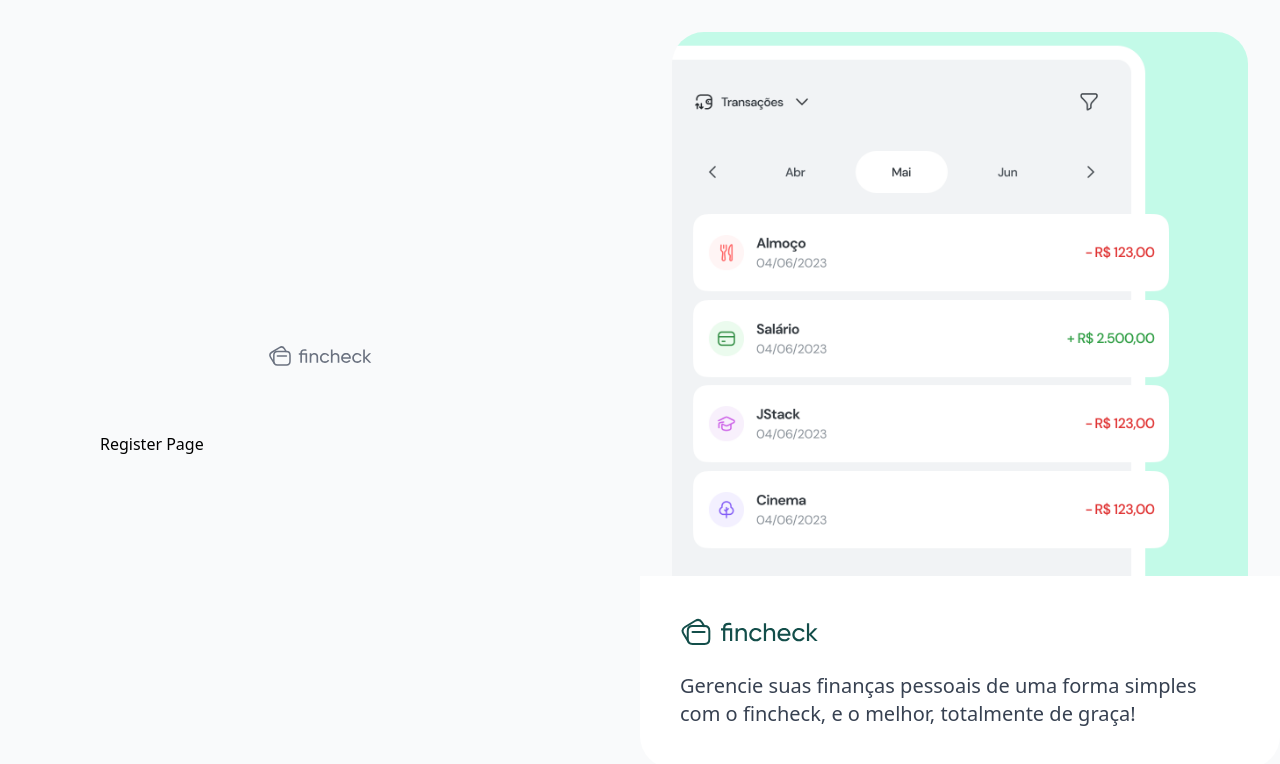
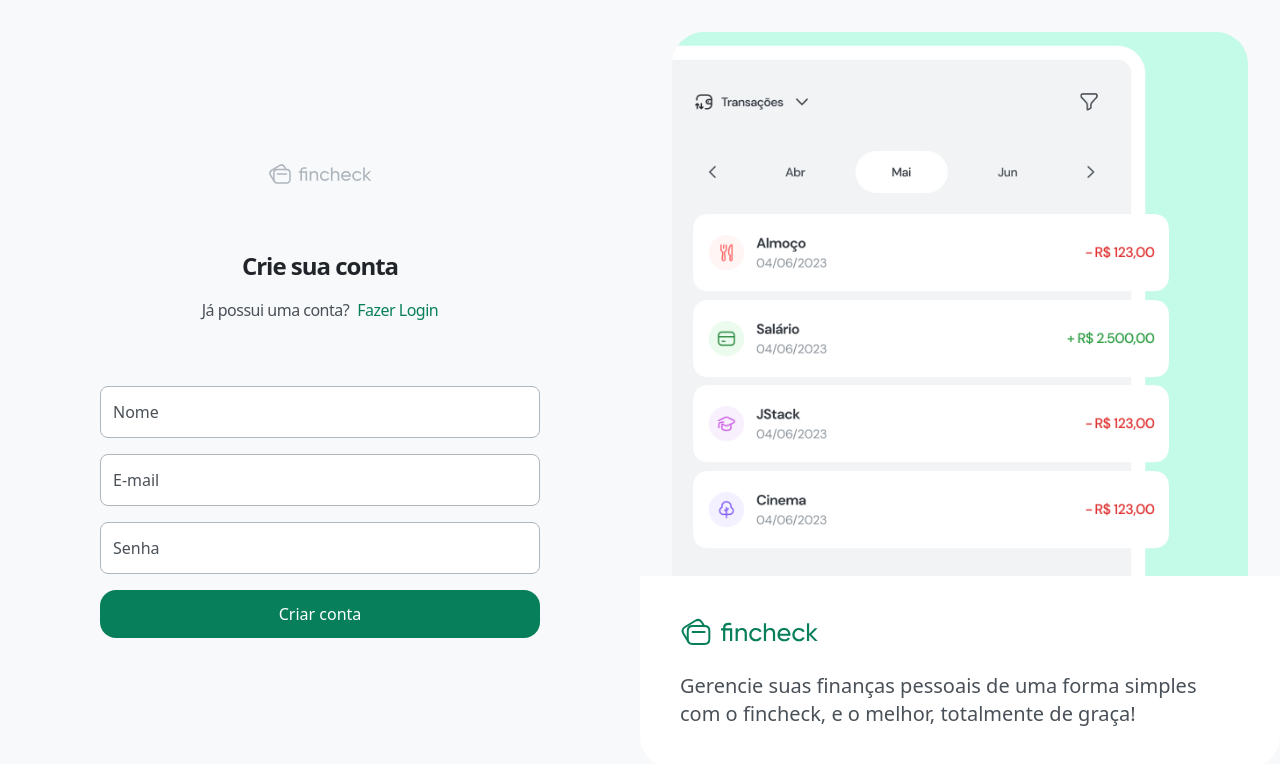
Before and after one commit to matheuspedrosoo/fincheck-frontend, a React (Vite) app: page /register in a window 1280 px wide. Shown: the top 764 px of the page. Built offline with nearby package versions, Linux system fonts and the light colour scheme.

Commit message:
feat: created login and register pages

```diff
--- /dev/null
+++ b/src/view/components/Button.tsx
@@ -0,0 +1,12 @@
+import { ComponentProps } from 'react';
+
+interface ButtonProps extends ComponentProps<'button'> {}
+
+export function Button(props: ButtonProps) {
+  return (
+    <button
+      {...props}
+      className="bg-teal-900 hover:bg-teal-800 disabled:bg-gray-100 disabled:text-gray-400 disabled:cursor-not-allowed px-6 h-12 rounded-2xl font-medium text-white transition-all"
+    />
+  );
+}
--- /dev/null
+++ b/src/view/components/Input.tsx
@@ -0,0 +1,28 @@
+import { ComponentProps } from 'react';
+
+interface InputProps extends ComponentProps<'input'> {
+  name: string;
+}
+
+export function Input({ name, placeholder, id, ...props }: InputProps) {
+  const inputId = id ?? name;
+
+  return (
+    <div className="relative">
+      <input
+        {...props}
+        name={name}
+        id={inputId}
+        className="w-full bg-white rounded-lg border border-gray-500 px-3 h-[52px] text-gray-800 pt-4 peer placeholder-shown:pt-0 focus:border-gray-800 transition-all outline-none"
+        placeholder=" "
+      />
+
+      <label
+        htmlFor={inputId}
+        className="absolute text-xs left-[13px] top-2 pointer-events-none text-gray-700 peer-placeholder-shown:text-base peer-placeholder-shown:top-3.5 transition-all"
+      >
+        {placeholder}
+      </label>
+    </div>
+  );
+}
--- a/src/view/pages/Login/index.tsx
+++ b/src/view/pages/Login/index.tsx
@@ -1,7 +1,36 @@
+import { Link } from 'react-router-dom';
+import { Input } from '../../components/Input';
+import { Button } from '../../components/Button';
+
 export function Login() {
   return (
-    <div>
-      <h1>Login Page</h1>
-    </div>
+    <>
+      <header className="flex flex-col items-center gap-4 text-center">
+        <h1 className="text-2xl font-bold text-gray-900  tracking-[-1px]">
+          Entre em sua conta
+        </h1>
+
+        <p className="space-x-2">
+          <span className="text-gray-700 tracking-[-0.5px]">
+            Novo por aqui?
+          </span>
+          <Link
+            to="/register"
+            className="tracking-[-0.5px] font-medium text-teal-900"
+          >
+            Crie uma conta
+          </Link>
+        </p>
+      </header>
+
+      <form className="mt-16 flex flex-col gap-4">
+        <Input type="email" placeholder="E-mail" name="email" />
+        <Input type="password" placeholder="Senha" name="password" />
+
+        <Button type="submit" className="mt-2">
+          Entrar
+        </Button>
+      </form>
+    </>
   );
 }
--- a/src/view/pages/Register/index.tsx
+++ b/src/view/pages/Register/index.tsx
@@ -1,7 +1,37 @@
+import { Link } from 'react-router-dom';
+import { Input } from '../../components/Input';
+import { Button } from '../../components/Button';
+
 export function Register() {
   return (
-    <div>
-      <h1>Register Page</h1>
-    </div>
-  )
+    <>
+      <header className="flex flex-col items-center gap-4 text-center">
+        <h1 className="text-2xl font-bold text-gray-900  tracking-[-1px]">
+          Crie sua conta
+        </h1>
+
+        <p className="space-x-2">
+          <span className="text-gray-700 tracking-[-0.5px]">
+            Já possui uma conta?
+          </span>
+          <Link
+            to="/login"
+            className="tracking-[-0.5px] font-medium text-teal-900"
+          >
+            Fazer Login
+          </Link>
+        </p>
+      </header>
+
+      <form className="mt-16 flex flex-col gap-4">
+        <Input type="text" placeholder="Nome" name="email" />
+        <Input type="email" placeholder="E-mail" name="name" />
+        <Input type="password" placeholder="Senha" name="password" />
+
+        <Button type="submit" className="mt-2">
+          Criar conta
+        </Button>
+      </form>
+    </>
+  );
 }
--- a/tailwind.config.js
+++ b/tailwind.config.js
@@ -3,7 +3,6 @@ export default {
   content: ['./index.html', './src/**/*.{js,ts,jsx,tsx}'],
   theme: {
     extend: {
-      colors: {
       colors: {
         gray: {
           50: '#F8F9FA',
@@ -176,6 +175,5 @@ export default {
       },
     },
   },
-  },
   plugins: [],
 };
```
Lines whose indentation alone changed are shown as unchanged.
